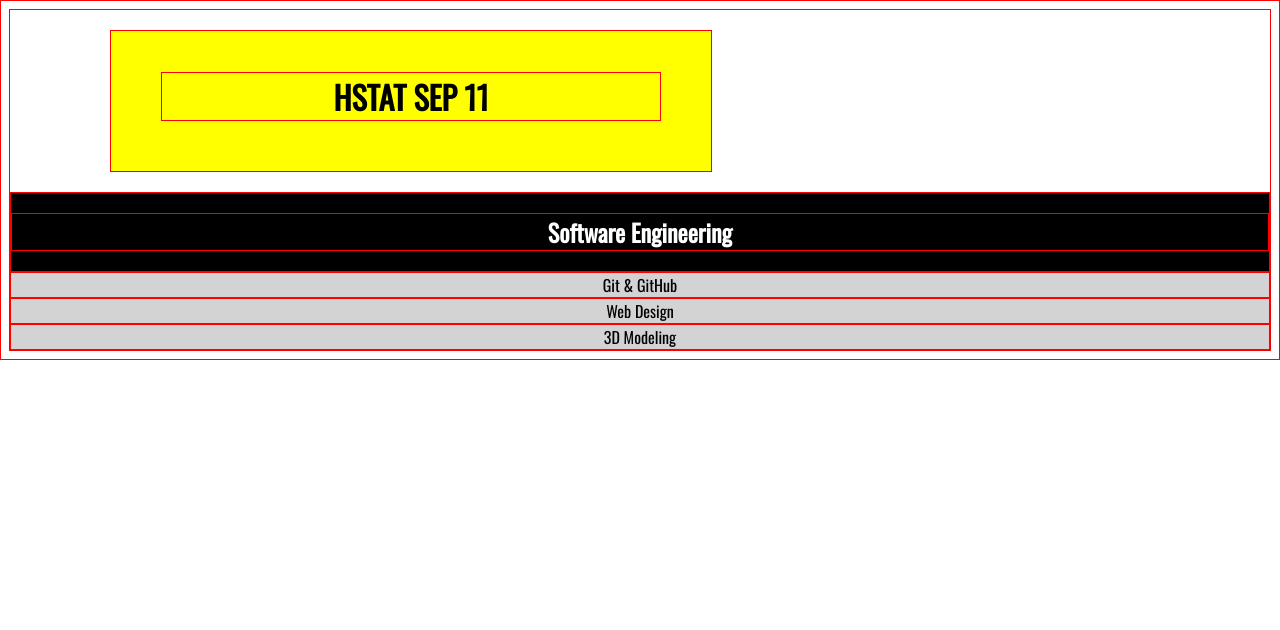
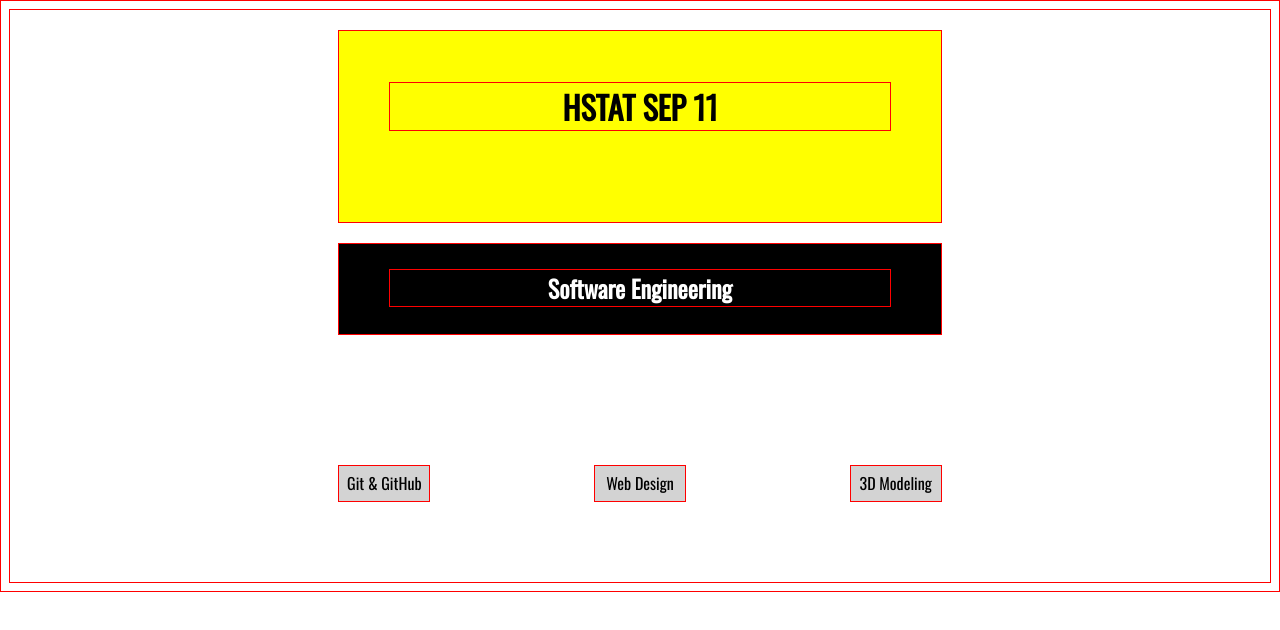
Before and after one commit to zhiyuanc1718/box-model-practice, a plain HTML site: page index.html in a window 1280 px wide. Drawn offline with nearby package versions, Linux system fonts and the light colour scheme.

Commit message:
finish styling

```diff
--- a/style.css
+++ b/style.css
@@ -9,27 +9,33 @@
 #title {
     background: yellow;
     /*add CSS here*/
-    margin-left: 100px;
-    margin-right: 100px;
-    margin-bottom: 20px;
+    margin: 0 auto;
     margin-top: 20px;
-    width:500px;
-    height:100px;
-    padding-bottom: 20px;
-    padding-left: 50px;
-    padding-top: 20px;
-    padding-right: 50px;
+    margin-bottom: 10px;
+    width:502px;
+    height:131px;
+    padding: 30px 50px;
 }
 
 #subtitle {
     background: black;
     color: white;
     /*add CSS here*/
-
+    margin: 0 auto;
+    margin-top: 20px;
+    margin-bottom: 50px;
+    width:502px;
+    height:80px;
+    padding: 5px 50px;
 }
 
 .topic {
     background: lightgray;
     /*add CSS here*/
-
+    width:90px;
+    height:30px ;
+    padding-top: 5px;
+    margin: 1 ;
+    display: inline-block;
+    margin: 80px;
 }
```
